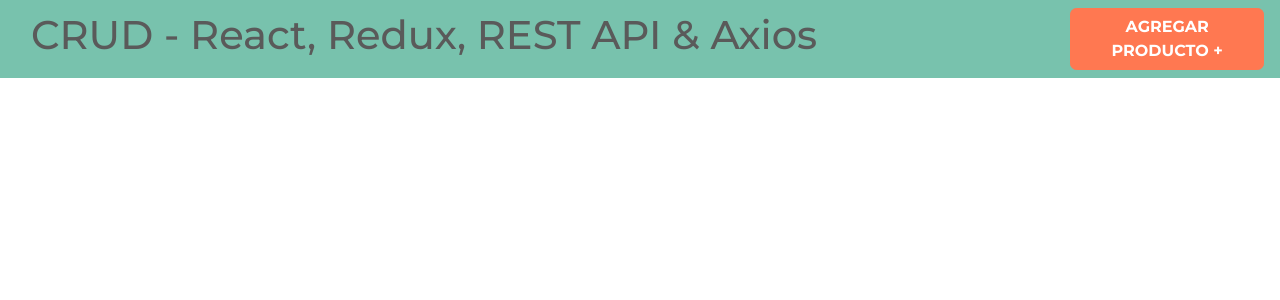
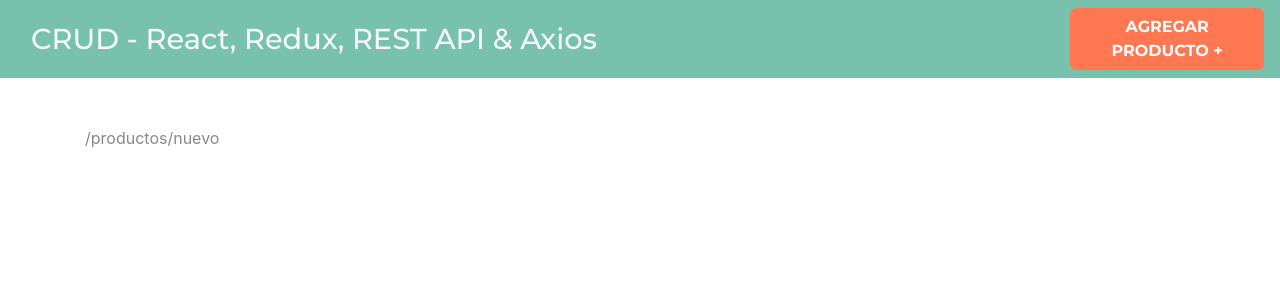
Before and after one commit to armandoltx/reduxCRUD, a React (Create React App) app: page /productos/nuevo in a window 1280 px wide. Shown: the top 300 px of the page. Built offline with nearby package versions, Linux system fonts and the light colour scheme.

Commit message:
564. Agregando react eouter dom; creando componente producto, nuevoproducto, editarproducto; agregando links al header

```diff
--- a/package.json
+++ b/package.json
@@ -8,6 +8,7 @@
     "@testing-library/user-event": "^13.5.0",
     "react": "^18.2.0",
     "react-dom": "^18.2.0",
+    "react-router-dom": "^6.14.1",
     "react-scripts": "5.0.1",
     "web-vitals": "^2.1.4"
   },
--- a/src/App.js
+++ b/src/App.js
@@ -1,11 +1,23 @@
 import { Fragment } from 'react'
+import {BrowserRouter as Router, Route, Routes} from 'react-router-dom'
 import Header from "./components/Header"
+import Productos from './components/Productos';
+import NuevoProducto from './components/NuevoProducto';
+import EditarProducto from './components/EditarProducto';
+
 
 function App() {
   return (
-    <Fragment>
+    <Router>
       <Header />
-    </Fragment>
+      <div className="container mt-5">
+        <Routes>
+          <Route path="/" element={<Productos />} />
+          <Route path="/productos/nuevo" element={<NuevoProducto />} />
+          <Route path="/productos/editar/:id" element={<EditarProducto />} />
+        </Routes>
+      </div>
+    </Router>
   );
 }
 
--- /dev/null
+++ b/src/components/EditarProducto.js
@@ -0,0 +1,11 @@
+import React from 'react';
+
+const EditarProducto = () => {
+  return (
+    <div>
+      EditarProducto
+    </div>
+  );
+};
+
+export default EditarProducto;
--- a/src/components/Header.js
+++ b/src/components/Header.js
@@ -1,16 +1,20 @@
 import React from 'react';
+import { Link } from 'react-router-dom'
 
 const Header = () => {
   return (
     <nav className="navbar navbar-expand-lg navbar-dark bg-primary justify-content-between">
       <div className="container">
-        <h1>CRUD - React, Redux, REST API & Axios</h1>
+        <h1>
+          <Link to={'/'} className="text-light">
+            CRUD - React, Redux, REST API & Axios
+          </Link>
+        </h1>
       </div>
 
-      <a
-        href="/productos/nuevo"
+      <Link to={"/productos/nuevo"}
         className="btn btn-danger nuevo-post d-block d-md-inline-block"
-      >Agregar Producto &#43;</a>
+      >Agregar Producto &#43;</Link>
     </nav>
   );
 };
--- /dev/null
+++ b/src/components/NuevoProducto.js
@@ -0,0 +1,11 @@
+import React from 'react';
+
+const NuevoProducto = () => {
+  return (
+    <div>
+      /productos/nuevo
+    </div>
+  );
+};
+
+export default NuevoProducto;
--- /dev/null
+++ b/src/components/Productos.js
@@ -0,0 +1,11 @@
+import React from 'react';
+
+const Productos = () => {
+  return (
+    <div>
+      Productos holAAA
+    </div>
+  );
+};
+
+export default Productos;
```
Also changed, not shown: 2 other files (tests, documents, lock files or other folders).
